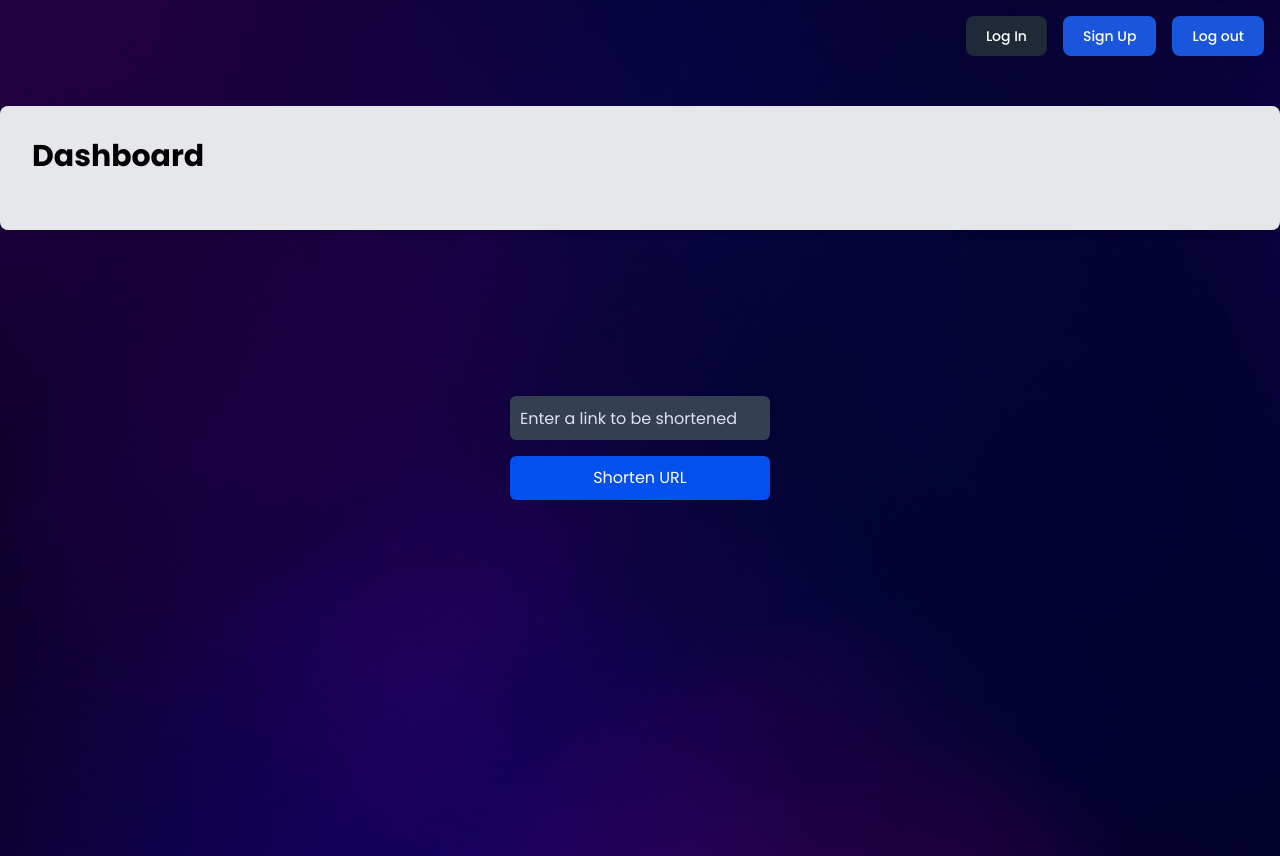
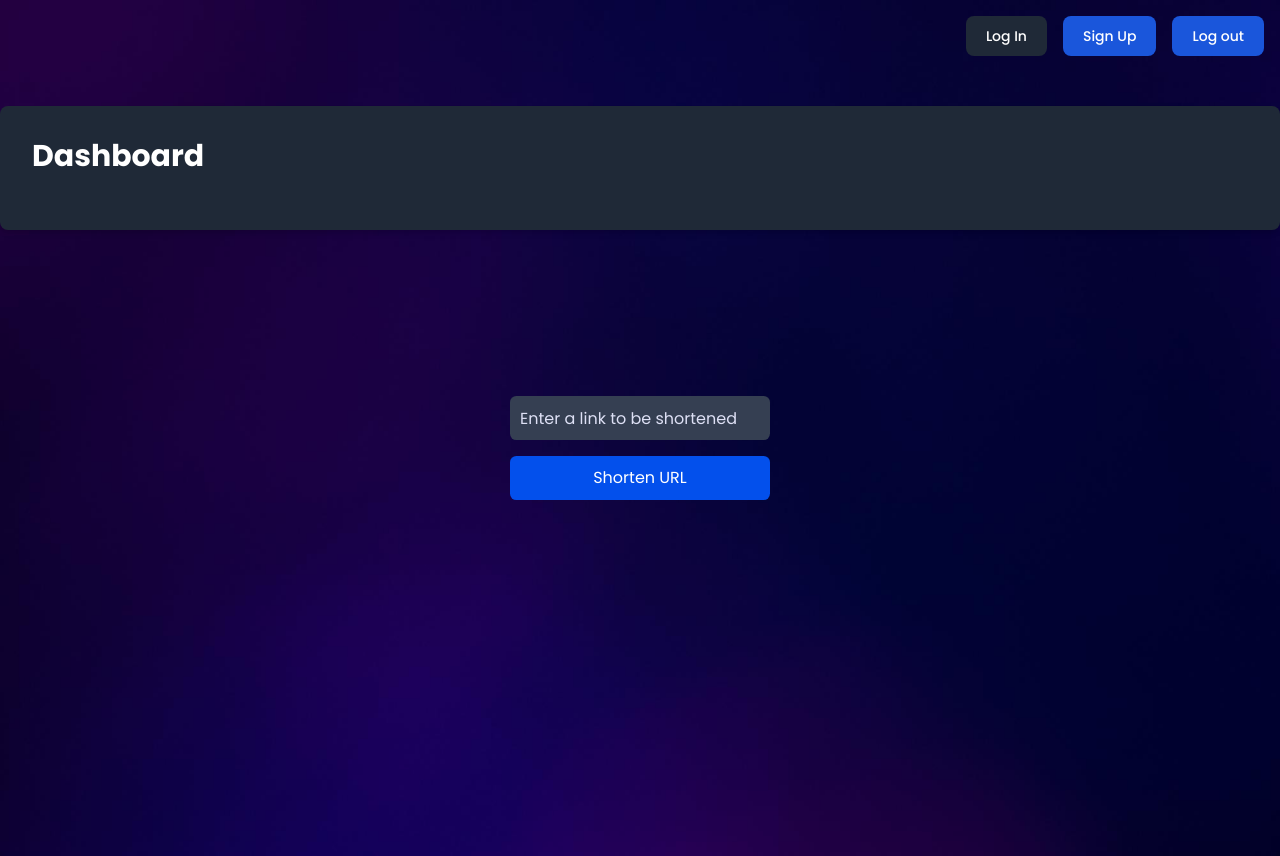
Before and after one commit to codingwithjae/linkShortenerApp, a website with bundled scripts: page src/index.html in a window 1280 px wide. Built offline with nearby package versions, Linux system fonts and the light colour scheme; no server answers.

Commit message:
New changes to styles

```diff
--- a/src/index.html
+++ b/src/index.html
@@ -247,9 +247,9 @@
     <!-- Dashboard modal -->
 
     <main class="shortener">
-      <div class="h-0 flex items-center justify-center relative top-28 mb-20">
-        <div class="w-full md:w-1/2 p-8 bg-gray-200 rounded-lg shadow-md">
-          <h2 class="text-3xl font-semibold mb-6">Dashboard</h2>
+      <div class="h-0 flex items-center justify-center relative top-28 mt-24 mb-24">
+        <div class="w-full md:w-1/2 p-8  bg-gray-800 rounded-lg shadow-md">
+          <h2 class="text-3xl font-semibold mb-6 text-white">Dashboard</h2>
           <ul class="list-group links"></ul>
         </div>
       </div>
```
